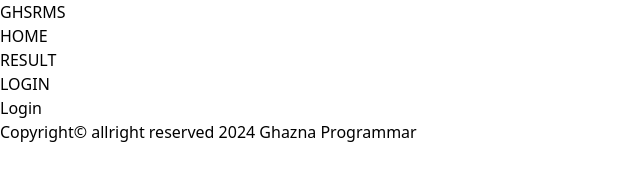
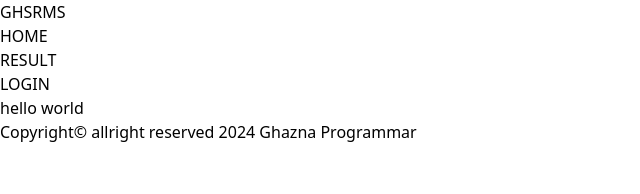
Before and after one commit to mhgkhan/SRMS-FRONTEND, a React (Vite) app: page /login in a window 1280 px wide. Shown: the top 194 px of the page, without its empty margins (0-640 px from the left). Built offline with nearby package versions, Linux system fonts and the light colour scheme.

Commit message:
Remove Main from app.js

```diff
--- a/src/App.jsx
+++ b/src/App.jsx
@@ -10,7 +10,7 @@ const App = () => {
 
   return (
     <BrowserRouter>
-      <main className="bg-gray-50 min-h-screen">
+
         <Header />
         <Routes>
           <Route path="/" element={<Home />} />
@@ -19,7 +19,6 @@ const App = () => {
           <Route path="/signup" element={<Signup />} />
         </Routes>
         <Footer />
-      </main>
     </BrowserRouter>
   )
 }
--- a/src/pages/Home.jsx
+++ b/src/pages/Home.jsx
@@ -10,9 +10,11 @@ const Home = () => {
   })
 
   return (
-    <div className="container">
-        <h1>hello world </h1>
-    </div>
+    <main className="bg-gray-50 min-h-screen">
+      <div className="container">
+        hello world
+      </div>
+    </main>
   )
 }
 
--- a/src/pages/Login.jsx
+++ b/src/pages/Login.jsx
@@ -2,7 +2,11 @@ import React from 'react'
 
 const Login = () => {
   return (
-    <div>Login</div>
+    <main className="bg-gray-50 min-h-screen">
+      <div className="container">
+        hello world
+      </div>
+    </main>
   )
 }
 
--- a/src/pages/Signup.jsx
+++ b/src/pages/Signup.jsx
@@ -2,7 +2,11 @@ import React from 'react'
 
 const Signup = () => {
   return (
-    <div>Signup</div>
+    <main className="bg-gray-50 min-h-screen">
+    <div className="container">
+      hello world
+    </div>
+  </main>
   )
 }
 
--- a/src/pages/profile/Profile.jsx
+++ b/src/pages/profile/Profile.jsx
@@ -2,7 +2,11 @@ import React from 'react'
 
 const Profile = () => {
   return (
-    <div>Profile</div>
+    <main className="bg-gray-50 min-h-screen">
+      <div className="container">
+        hello world
+      </div>
+    </main>
   )
 }
 
```
